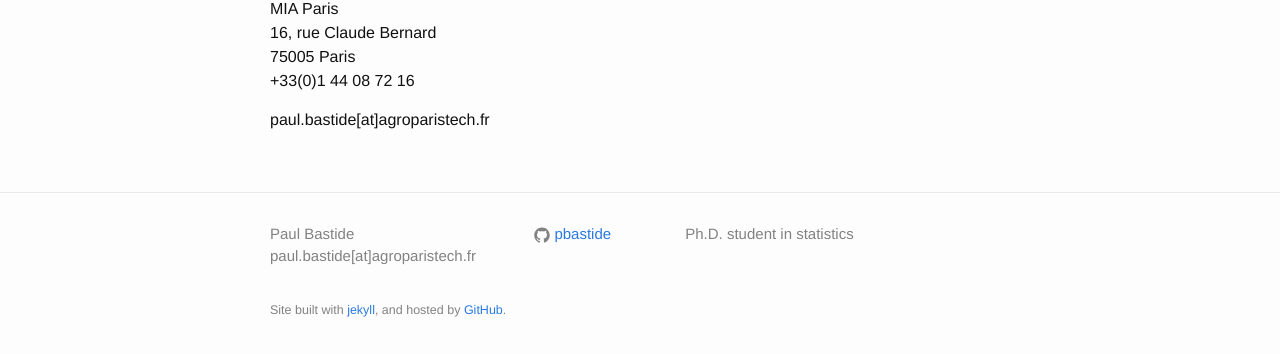
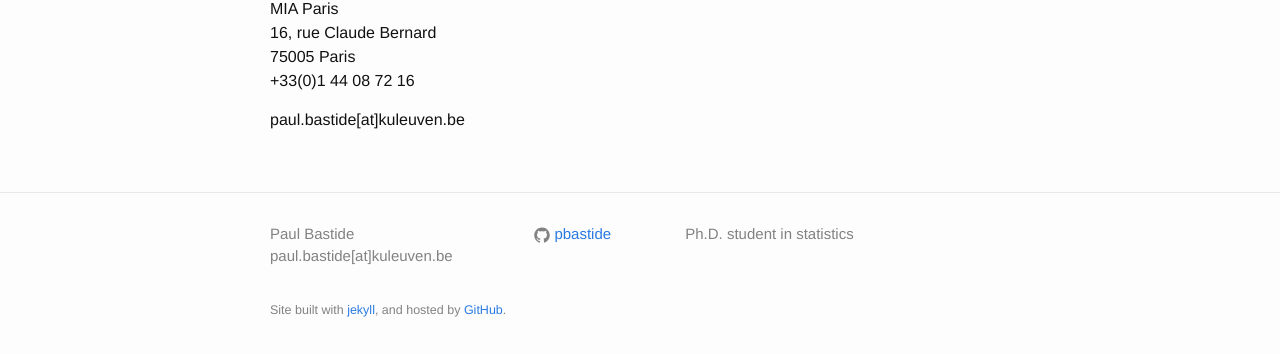
Before and after one commit to pbastide/pbastide.github.io, a Jekyll site: the page built from index.md, in a window 1280 px wide. Shown: the part 542-896 px from the top of the page. Built offline with Jekyll 4.4.1, drawn with Linux system fonts in a browser that asks for light colours.

Commit message:
Update email.

```diff
--- a/_config.yml
+++ b/_config.yml
@@ -1,6 +1,6 @@
 # Site settings
 title: Paul Bastide
-email: paul.bastide[at]agroparistech.fr
+email: paul.bastide[at]kuleuven.be
 description: > # this means to ignore newlines until "baseurl:"
   Ph.D. student in statistics
 baseurl: '' # /pbastide.github.io # the subpath of your site, e.g. /blog/
--- a/index.md
+++ b/index.md
@@ -27,4 +27,4 @@ MIA Paris
 75005 Paris
 +33(0)1 44 08 72 16
 
-paul.bastide[at]agroparistech.fr
+paul.bastide[at]kuleuven.be
```
